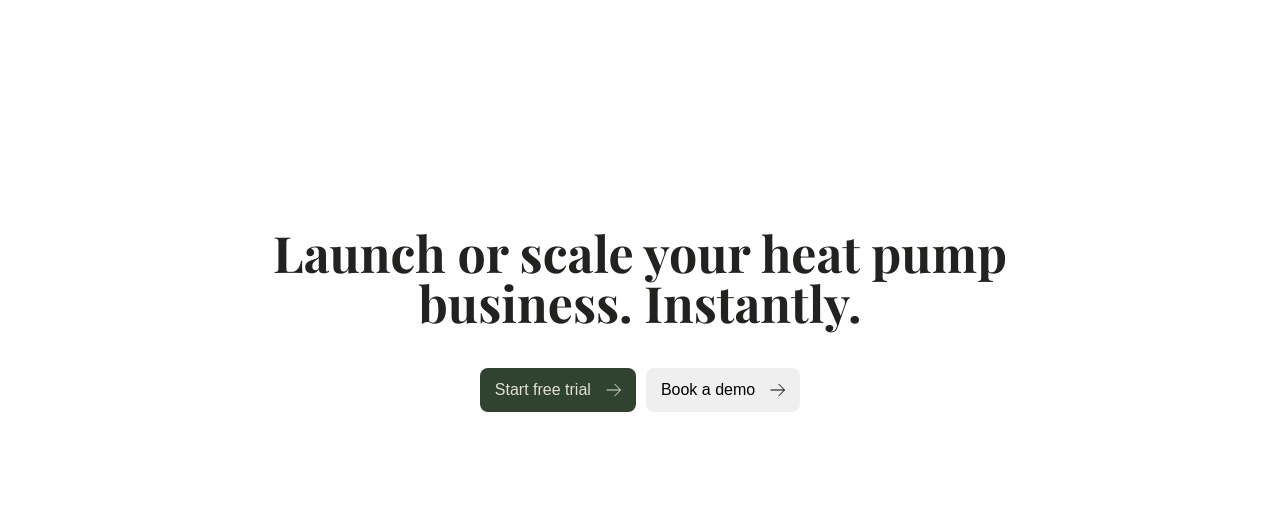
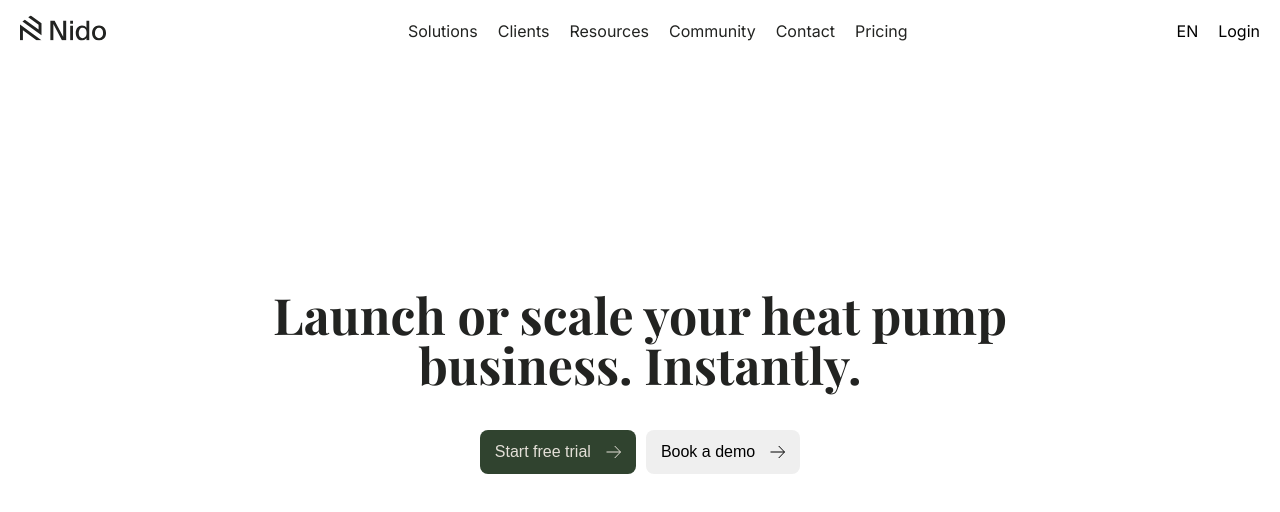
Before and after one commit to nonowelle/nido-redesign, a Vue app: page / in a window 1280 px wide. Shown: the top 512 px of the page. Built offline with nearby package versions, Linux system fonts and the light colour scheme.

Commit message:
desktop styles nav

```diff
--- /dev/null
+++ b/public/content/components/navigation.md
@@ -0,0 +1,16 @@
+---
+links:
+  - Solutions
+  - Clients
+  - Resources
+  - Community
+  - Contact
+  - Pricing
+
+cta:
+  text: 'Start free trial'
+  link: '/contact'
+  secondary:
+    text: 'Book a demo'
+    link: '/demo'
+---
--- a/src/App.vue
+++ b/src/App.vue
@@ -1,11 +1,13 @@
 <template>
   <div class="app">
+    <Navigation />
     <HeroBanner />
   </div>
 </template>
 
 <script setup lang="ts">
 import HeroBanner from './components/HeroBanner.vue';
+import Navigation from './components/Navigation.vue';
 </script>
 
 <style lang="scss">
--- a/src/components/HeroBanner.vue
+++ b/src/components/HeroBanner.vue
@@ -1,5 +1,5 @@
 <template>
-  <section class="hero-banner">
+  <section class="hero-banner container">
     <div class="hero-content">
       <h1 v-if="heroContent">{{ heroContent.title }}</h1>
 
--- /dev/null
+++ b/src/components/Navigation.vue
@@ -0,0 +1,102 @@
+<template>
+  <nav class="container">
+    <div class="logo">
+      <svg
+        width="139"
+        height="26"
+        viewBox="0 0 139 26"
+        fill="none"
+        xmlns="http://www.w3.org/2000/svg"
+      >
+        <g clip-path="url(#clip0_950_543)">
+          <path
+            d="M43.1924 21.7779L34.6241 5.73975H30.3672V25.1515H33.3656V9.08667L41.9339 25.1515H46.1908V5.73975H43.1924V21.7779Z"
+            fill="#222321"
+          />
+          <path
+            d="M52.9875 10.7471H50.2031V25.152H52.9875V10.7471Z"
+            fill="#222321"
+          />
+          <path
+            d="M52.9875 5.73975H50.2031V8.81876H52.9875V5.73975Z"
+            fill="#222321"
+          />
+          <path
+            d="M66.4601 12.8621C65.5136 11.2736 64.0144 10.4791 61.9619 10.4791C60.2302 10.4791 58.7625 11.162 57.5574 12.5273C56.3523 13.8925 55.75 15.7092 55.75 17.9762C55.75 20.2432 56.3523 22.0861 57.5574 23.4514C58.7625 24.8171 60.2302 25.4995 61.9619 25.4995C64.0144 25.4995 65.5136 24.7055 66.4601 23.1165V25.1515H69.2445V5.73975H66.4601V12.8617V12.8621ZM65.4423 21.8449C64.6924 22.7287 63.746 23.1703 62.604 23.1703C61.462 23.1703 60.5064 22.7064 59.7924 21.7779C59.0785 20.8499 58.7213 19.5822 58.7213 17.9757C58.7213 16.3692 59.078 15.1064 59.7924 14.1871C60.5064 13.2679 61.4431 12.8083 62.604 12.8083C63.765 12.8083 64.6924 13.2461 65.4423 14.1202C66.1922 14.9947 66.5668 16.2799 66.5668 17.9757C66.5668 19.6715 66.1922 20.9611 65.4423 21.8444V21.8449Z"
+            fill="#222321"
+          />
+          <path
+            d="M84.969 13.7591C84.2638 12.5904 83.3936 11.7507 82.3583 11.2421C81.3231 10.7334 80.2073 10.4791 79.0114 10.4791C77.8155 10.4791 76.7041 10.7334 75.6781 11.2421C74.6516 11.7507 73.7857 12.5899 73.081 13.7591C72.3758 14.9283 72.0234 16.343 72.0234 18.0029C72.0234 19.6628 72.3758 21.0509 73.081 22.22C73.7857 23.3892 74.6516 24.2284 75.6781 24.737C76.7041 25.2457 77.8155 25.5 79.0114 25.5C80.9033 25.5 82.5457 24.8574 83.9381 23.5722C85.3306 22.287 86.0265 20.4311 86.0265 18.0029C86.0265 16.343 85.6737 14.9283 84.969 13.7591ZM81.9036 21.8182C81.1178 22.702 80.1539 23.1437 79.0119 23.1437C77.8699 23.1437 76.9099 22.7064 76.1338 21.8318C75.3573 20.9572 74.969 19.6812 74.969 18.0029C74.969 16.3246 75.3573 15.0001 76.1338 14.1338C76.9104 13.2684 77.8694 12.835 79.0119 12.835C80.1544 12.835 81.1178 13.2728 81.9036 14.1469C82.6888 15.0214 83.0815 16.3066 83.0815 18.0024C83.0815 19.6982 82.6888 20.9344 81.9036 21.8177V21.8182Z"
+            fill="#222321"
+          />
+          <path
+            d="M0 25.1515H2.91206V15.3199L16.5128 25.1515H21.4837L0 9.62195V25.1515Z"
+            fill="#222321"
+          />
+          <path
+            d="M8.24793 2.30111L18.5848 9.77344V14.6249L4.90101 4.73316L2.42188 6.53427L21.4968 20.3229V8.29315L10.7271 0.5L8.24793 2.30111Z"
+            fill="#222321"
+          />
+        </g>
+        <defs>
+          <clipPath id="clip0_950_543">
+            <rect
+              width="86.027"
+              height="25"
+              fill="white"
+              transform="translate(0 0.5)"
+            />
+          </clipPath>
+        </defs>
+      </svg>
+    </div>
+    <div v-if="navigationContent" class="nav-links-container">
+      <a
+        v-for="link in navigationContent.links"
+        :key="link"
+        class="menu-item"
+        href="http://"
+        >{{ link }}</a
+      >
+    </div>
+
+    <div class="option-menu-items">
+      <div class="lang option-menu-item">EN</div>
+      <div class="login option-menu-item">Login</div>
+    </div>
+  </nav>
+</template>
+
+<script setup>
+import { onMounted, ref } from 'vue';
+import { useContent } from '@/composables/useContent';
+
+const { loadContent, loading, error } = useContent();
+const navigationContent = ref(null);
+
+onMounted(async () => {
+  try {
+    navigationContent.value = await loadContent('components/navigation');
+  } catch (e) {
+    console.error('Failed to load navigation content:', e);
+  }
+});
+</script>
+
+<style lang="scss" scoped>
+@use '../styles/variables' as *;
+@use '../styles/mixins' as *;
+
+nav {
+  @include flex-between();
+}
+.option-menu-items {
+  @include flex-center;
+}
+.option-menu-item {
+  margin-right: 20px;
+  &:last-of-type {
+    margin-right: 0;
+  }
+}
+</style>
--- a/src/styles/_variables.scss
+++ b/src/styles/_variables.scss
@@ -15,7 +15,7 @@
 
   --spacing-xxs: 10px;
   --spacing-xs: 15px;
-  --spacing-sm: 30px;
+  --spacing-sm: 20px;
   --spacing-md: 40px;
   --spacing-lg : 70px;
   --spacing-xl: 180px;
--- a/src/styles/main.scss
+++ b/src/styles/main.scss
@@ -24,10 +24,23 @@ body {
   width: 100%;
   min-height: 100vh;
 }
+.container {
+  padding: var(--spacing-xs) var(--spacing-sm);
+}
 
 h1 {
   font-size: var(--font-size-h1);
   line-height: var(--line-height-h1);
+}
+.menu-item {
+  color: var(--BlackGrafit);
+  font-weight: 400;
+  font-size: var(--font-size-base);
+  text-decoration: none;
+  margin-right: 20px;
+  &:last-of-type {
+    margin-right: none;
+  }
 }
 
 .b-primary {
```
